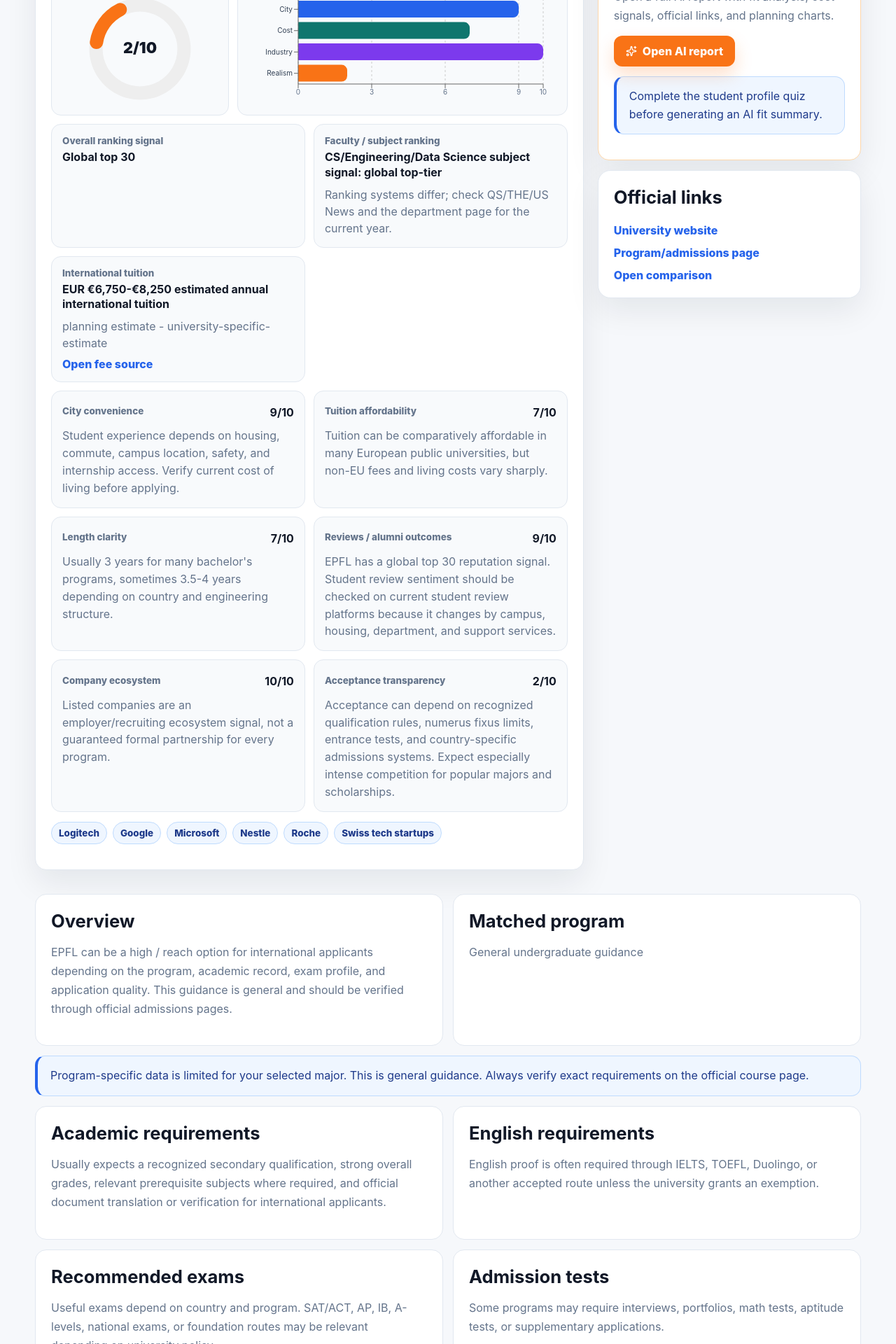
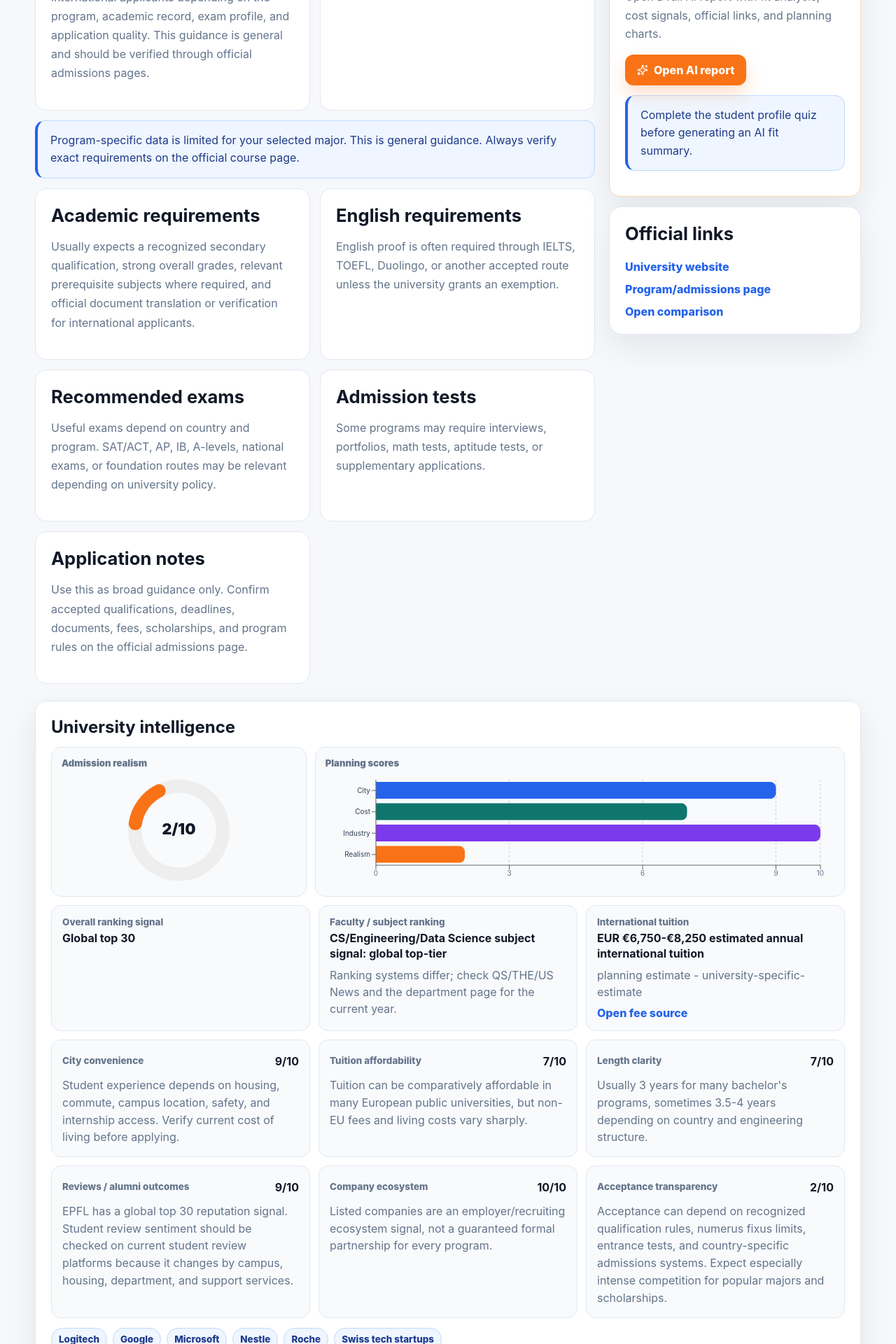
Before and after one commit to jamalazizli050-cmd/majormap, a React (Vite) app: page /university/epfl in a window 1280 px wide. Shown: the part 700-2620 px from the top of the page at 70% size. Built offline with nearby package versions, Linux system fonts and the light colour scheme.

Commit message:
Polish university detail dashboard

```diff
--- a/src/index.css
+++ b/src/index.css
@@ -758,13 +758,9 @@ main {
 
 .detail-layout {
   display: grid;
-  grid-template-columns: minmax(0, 1fr) minmax(340px, 0.48fr);
+  grid-template-columns: minmax(0, 1fr) minmax(320px, 0.45fr);
   gap: 20px;
   align-items: start;
-}
-
-.detail-main-panel {
-  min-width: 0;
 }
 
 .detail-block {
@@ -1121,9 +1117,22 @@ main {
   margin: 0 0 14px;
 }
 
+.detail-intelligence-card {
+  grid-column: 1 / -1;
+  margin-top: 4px;
+}
+
+.detail-intelligence-card .ranking-grid {
+  grid-template-columns: repeat(3, minmax(0, 1fr));
+}
+
+.detail-intelligence-card .score-grid-detail {
+  grid-template-columns: repeat(3, minmax(0, 1fr));
+}
+
 .detail-chart-grid {
   display: grid;
-  grid-template-columns: minmax(180px, 0.7fr) minmax(0, 1.3fr);
+  grid-template-columns: minmax(260px, 0.65fr) minmax(0, 1.35fr);
   gap: 12px;
   margin-bottom: 12px;
 }
@@ -1152,7 +1161,6 @@ main {
 }
 
 .program-guidance-grid {
-  grid-column: 1 / -1;
   display: grid;
   grid-template-columns: repeat(2, minmax(0, 1fr));
   gap: 14px;
--- a/src/pages/UniversityDetails.jsx
+++ b/src/pages/UniversityDetails.jsx
@@ -90,8 +90,40 @@ function UniversityDetails() {
       </section>
 
       <section className="page-section detail-layout">
-        <div className="detail-main-panel">
-          <article className="insight-card">
+        <div className="program-guidance-grid">
+          <DetailBlock title="Overview">{university.overview}</DetailBlock>
+          <DetailBlock title="Matched program">{program.programName}</DetailBlock>
+          {!isExactMatch && (
+            <div className="notice guidance-notice">
+              Program-specific data is limited for your selected major. This is general guidance. Always verify exact requirements on the official course page.
+            </div>
+          )}
+          <DetailBlock title="Academic requirements">{program.academicRequirements}</DetailBlock>
+          <DetailBlock title="English requirements">{program.englishRequirements}</DetailBlock>
+          <DetailBlock title="Recommended exams">{program.recommendedExams}</DetailBlock>
+          <DetailBlock title="Admission tests">{program.admissionTests}</DetailBlock>
+          <DetailBlock title="Application notes">{program.applicationNotes}</DetailBlock>
+        </div>
+        <aside className="detail-sidebar">
+          <article className="ai-card">
+            <h2>Personalized AI Fit Summary</h2>
+            <p>Open a full AI report with fit analysis, cost signals, official links, and planning charts.</p>
+            <div className="ai-actions">
+              <Button to={`/university/${university.id}/ai-summary`} disabled={!profile}>
+                <Sparkles size={16} />
+                Open AI report
+              </Button>
+            </div>
+            {!profile && <div className="notice">Complete the student profile quiz before generating an AI fit summary.</div>}
+          </article>
+          <article className="side-panel">
+            <h2>Official links</h2>
+            <a href={university.officialUrl} target="_blank" rel="noreferrer">University website</a>
+            <a href={program.programUrl} target="_blank" rel="noreferrer">Program/admissions page</a>
+            <Link to="/compare">Open comparison</Link>
+          </article>
+        </aside>
+        <article className="insight-card detail-intelligence-card">
             <h2>University intelligence</h2>
             <div className="detail-chart-grid">
               <div className="detail-chart-box">
@@ -155,41 +187,7 @@ function UniversityDetails() {
             <div className="company-list">
               {university.insights.industry.ecosystemCompanies.map((company) => <span key={company}>{company}</span>)}
             </div>
-          </article>
-        </div>
-        <aside className="detail-sidebar">
-          <article className="ai-card">
-            <h2>Personalized AI Fit Summary</h2>
-            <p>Open a full AI report with fit analysis, cost signals, official links, and planning charts.</p>
-            <div className="ai-actions">
-              <Button to={`/university/${university.id}/ai-summary`} disabled={!profile}>
-                <Sparkles size={16} />
-                Open AI report
-              </Button>
-            </div>
-            {!profile && <div className="notice">Complete the student profile quiz before generating an AI fit summary.</div>}
-          </article>
-          <article className="side-panel">
-            <h2>Official links</h2>
-            <a href={university.officialUrl} target="_blank" rel="noreferrer">University website</a>
-            <a href={program.programUrl} target="_blank" rel="noreferrer">Program/admissions page</a>
-            <Link to="/compare">Open comparison</Link>
-          </article>
-        </aside>
-        <div className="program-guidance-grid">
-          <DetailBlock title="Overview">{university.overview}</DetailBlock>
-          <DetailBlock title="Matched program">{program.programName}</DetailBlock>
-          {!isExactMatch && (
-            <div className="notice guidance-notice">
-              Program-specific data is limited for your selected major. This is general guidance. Always verify exact requirements on the official course page.
-            </div>
-          )}
-          <DetailBlock title="Academic requirements">{program.academicRequirements}</DetailBlock>
-          <DetailBlock title="English requirements">{program.englishRequirements}</DetailBlock>
-          <DetailBlock title="Recommended exams">{program.recommendedExams}</DetailBlock>
-          <DetailBlock title="Admission tests">{program.admissionTests}</DetailBlock>
-          <DetailBlock title="Application notes">{program.applicationNotes}</DetailBlock>
-        </div>
+        </article>
       </section>
     </main>
   );
```
